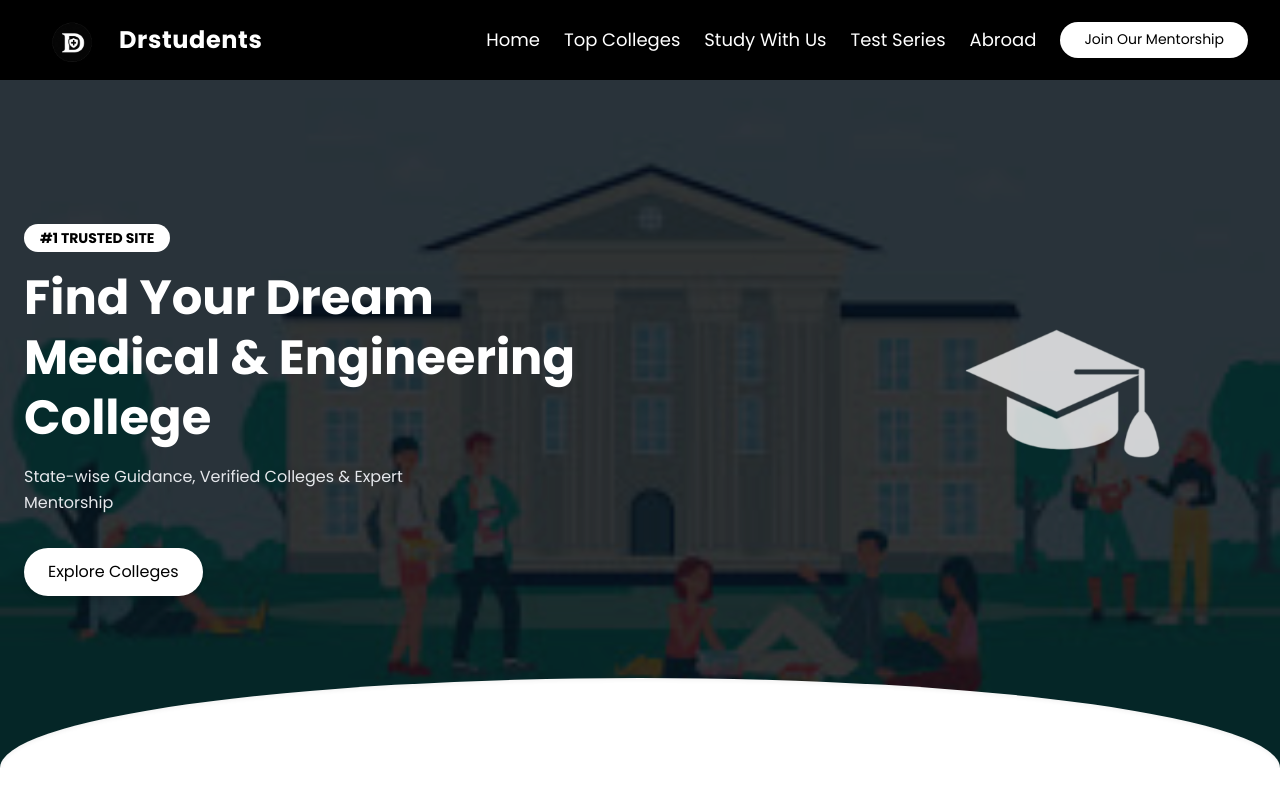
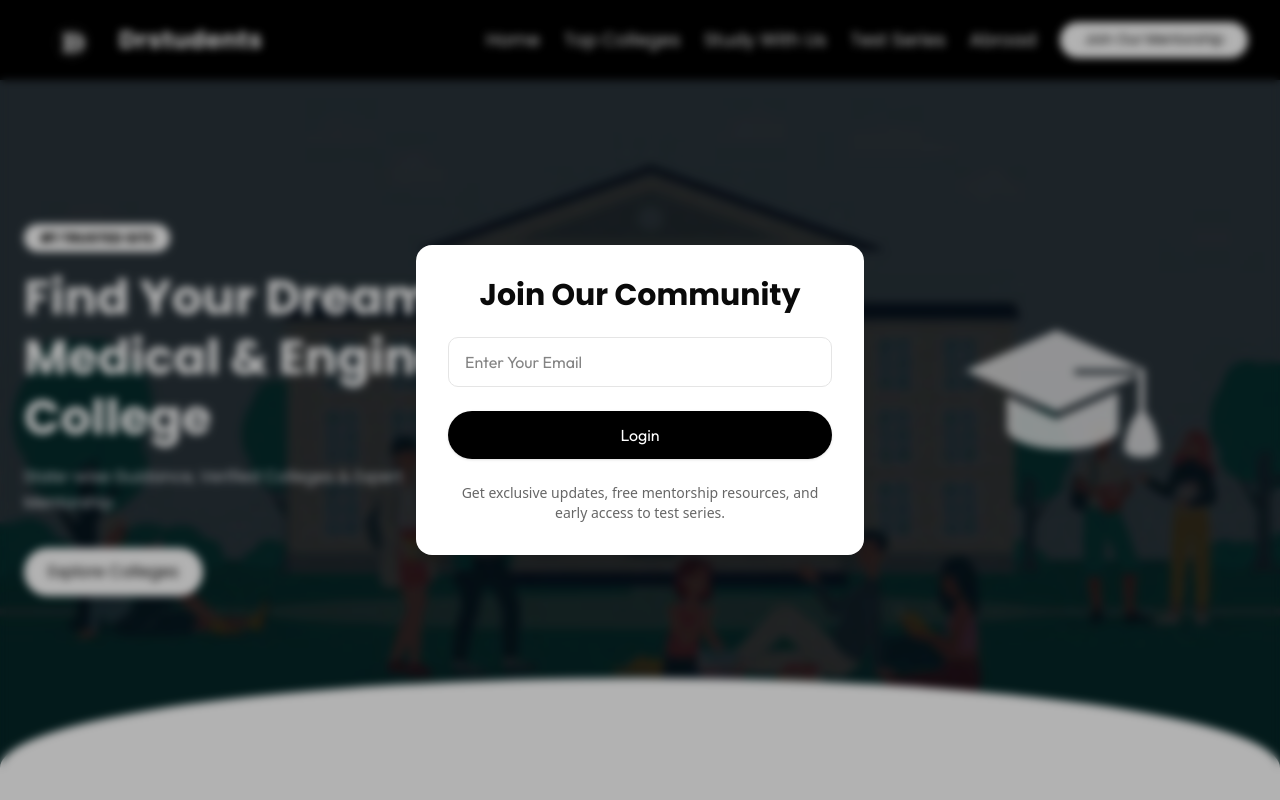
Before and after one commit to shaikawaisnadeem/drstudents, a Next.js app: page / in a window 1280 px wide. Shown: the top 800 px of the page. Built offline with nearby package versions, Linux system fonts and the light colour scheme.

Commit message:
Added login popup

```diff
--- a/src/app/layout.tsx
+++ b/src/app/layout.tsx
@@ -1,16 +1,51 @@
+
+// import type { Metadata } from "next";
+// import "./globals.css";
+// import { Poppins, Outfit } from "next/font/google";
+// import { Navbar } from "@/components/layout/navbar";
+// import { Footer } from "@/components/layout/footer";
+
+// export const metadata: Metadata = {
+//   title: "DR Students",
+//   description: "Generated by create next app",
+// };
+
+// const PoppinsFont = Poppins({
+//   variable: "--font-poppins",
+//   subsets: ["latin"],
+//   weight: ["400", "700"],
+// });
+
+// const outfitFont = Outfit({
+//   subsets: ["latin"],
+//   weight: ["400", "700"],
+//   variable: "--font-outfit",
+// });
+
+// export default function RootLayout({
+//   children,
+// }: {
+//   children: React.ReactNode;
+// }) {
+//   return (
+//     <html lang="en">
+//       <body className={`${PoppinsFont.variable} ${outfitFont.variable} antialiased`}>
+//         <Navbar/>
+//         {/* <LoginPopup/> */}
+//           {children}
+//         <Footer/>
+//       </body>
+//     </html>
+//   );
+// }
+
 
 import type { Metadata } from "next";
 import "./globals.css";
 import { Poppins, Outfit } from "next/font/google";
 import { Navbar } from "@/components/layout/navbar";
-import LoginPopup from "@/components/ui/loginpopup";
 import { Footer } from "@/components/layout/footer";
-import ClgCard from "@/components/ui/clgcard";
-import ChooseYourPlan from "@/components/ui/chooseyourplan";
-import WhyMembership from "@/components/ui/whymembership";
-import WhatStudentsSay from "@/components/ui/whatstudentssay";
-import FAQ from "@/components/ui/faq";
-import StudentAbroad from "@/components/ui/studentsabroad";
+import ScrollPopupWrapper from "@/components/helpers/ScrollPopupWrapper";
 
 export const metadata: Metadata = {
   title: "DR Students",
@@ -23,24 +58,23 @@ const PoppinsFont = Poppins({
   weight: ["400", "700"],
 });
 
-const outfitFont = Outfit({
+const OutfitFont = Outfit({
+  variable: "--font-outfit",
   subsets: ["latin"],
   weight: ["400", "700"],
-  variable: "--font-outfit",
 });
 
-export default function RootLayout({
-  children,
-}: {
-  children: React.ReactNode;
-}) {
+export default function RootLayout({ children }: { children: React.ReactNode }) {
   return (
     <html lang="en">
-      <body className={`${PoppinsFont.variable} ${outfitFont.variable} antialiased`}>
-        <Navbar/>
-        {/* <LoginPopup/> */}
-          {children}
-        <Footer/>
+      <body className={`${PoppinsFont.variable} ${OutfitFont.variable} antialiased`}>
+        <Navbar />
+
+        <ScrollPopupWrapper />
+
+        {children}
+
+        <Footer />
       </body>
     </html>
   );
--- /dev/null
+++ b/src/components/helpers/ScrollPopupWrapper.tsx
@@ -0,0 +1,31 @@
+"use client";
+
+import { useEffect, useState } from "react";
+import LoginPopup from "../ui/loginpopup";
+
+export default function ScrollPopupWrapper() {
+  const [showPopup, setShowPopup] = useState(false);
+
+  useEffect(() => {
+    const handleScroll = () => {
+      const scrolled = window.scrollY;
+      const totalHeight = document.documentElement.scrollHeight - window.innerHeight;
+
+      if (totalHeight > 0) {
+        const percentage = (scrolled / totalHeight) * 100;
+
+        if (percentage >= 100 && !showPopup) {
+          setShowPopup(true);
+        }
+      }
+    };
+
+    window.addEventListener("scroll", handleScroll);
+
+    return () => window.removeEventListener("scroll", handleScroll);
+  }, [showPopup]);
+
+  if (!showPopup) return null;
+
+  return <LoginPopup onClose={() => setShowPopup(false)} />;
+}
```
